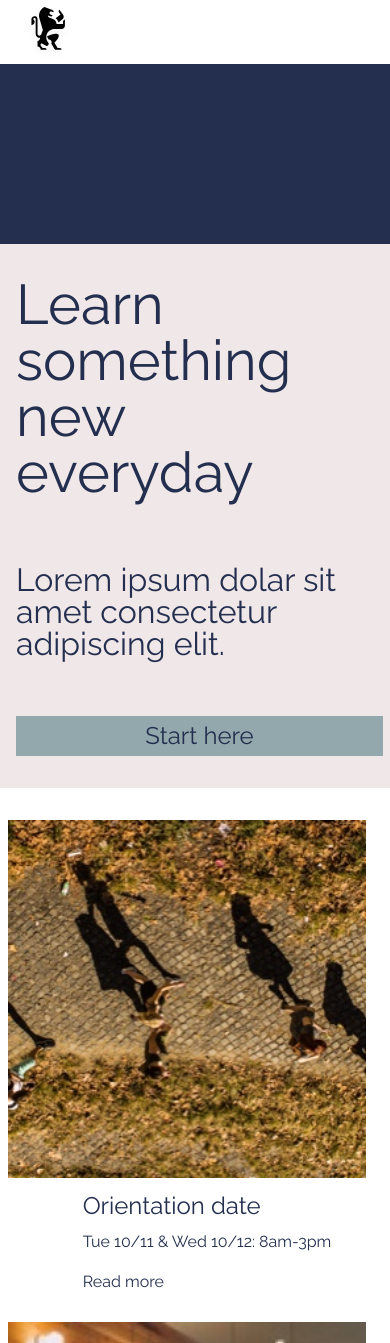
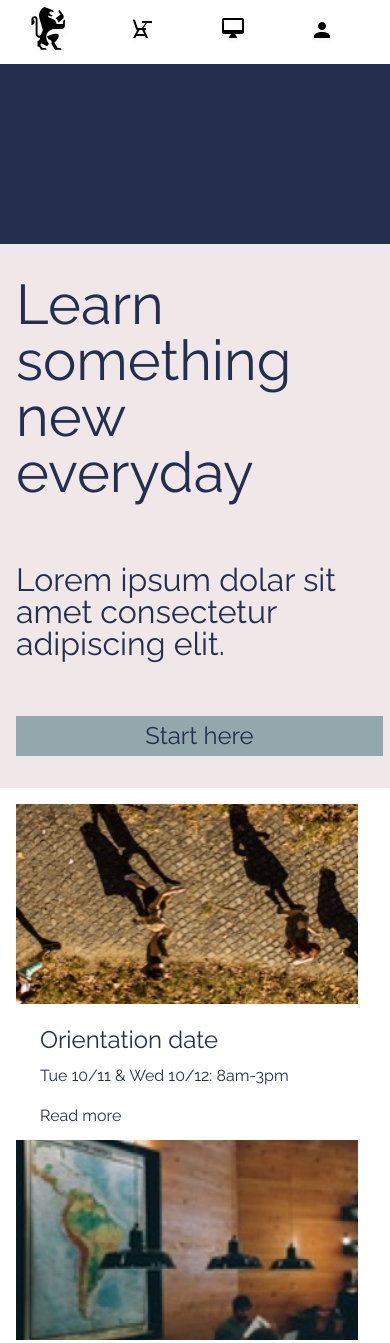
Before and after one commit to laymanamy/CapstoneProject, a plain HTML site: page index.html in a window 390 px wide. Shown: the top 1343 px of the page. Drawn offline with Linux system fonts and the light colour scheme.

Commit message:
complete project final debugs

```diff
--- a/CSS/style.css
+++ b/CSS/style.css
@@ -42,7 +42,7 @@ a {
   color: #242F4F;
 }
 
-nav img {
+.mobile-presentation {
   display: none;
 }
 
@@ -55,12 +55,16 @@ nav img {
     display: none;
   }
 
-  .header-navbar nav ul {
-    display: none;
+  .mobile-presentation {
+    display: block;
   }
 
-  nav ul img { /*why is this not working?*/
-    display: flex;
+  .mobile-presentation img {
+    margin-right: 7rem;
+  }
+
+  .desktop-presentation {
+    display: none;
   }
 }
 
@@ -216,8 +220,12 @@ nav img {
   margin-left: 3rem;
 }
 
+.image-container {
+  width: 35%;
+}
+
 .orientation img, .campus img, .lecture img {
-  width: 35%;
+  width: 100%;
   margin-bottom: 2rem;
   margin-top: 2rem;
 }
@@ -249,6 +257,10 @@ nav img {
   background-color: #EFE7E8;
 }
 
+#info {
+  width: 65%;
+}
+
 @media only screen and (max-width: 680px) {
   .flex-container-info {
     width: 100%;
@@ -268,6 +280,7 @@ nav img {
   .orientation img, .campus img, .lecture img {
     width: 100%;
     margin-right: 2rem;
+
   }
 
   #info h2 {
@@ -276,6 +289,20 @@ nav img {
 
   .lecture {
     background-color: white;
+  }
+
+  .image-container {
+    width: 100%;
+    height: 200px;
+    overflow: hidden;
+    display: flex;
+    justify-content: center;
+    align-items: center;
+  }
+
+  #info {
+    margin-top: 24px;
+    width: 100%;
   }
 }
 
--- a/index.html
+++ b/index.html
@@ -18,13 +18,15 @@
         <h1>COLMAR ACADEMY</h1>
       </header>
       <nav>
-        <ul role="presentation">
+        <ul class="desktop-presentation" role="presentation">
           <li><a href="#oncampus">On campus</a></li>
-          <img src="CSS/images/ic-on-campus.svg" alt="link for on campus">
           <li><a href="#online">Online</a></li>
-          <img src="CSS/images/ic-online.svg" alt="link for online">
           <li><a href="#forcompanies">For companies</a></li>
           <li><a href="#signin">Sign in</a></li>
+        </ul>
+        <ul class="mobile-presentation" role="presentation">
+          <img src="CSS/images/ic-on-campus.svg" alt="link for on campus">
+          <img src="CSS/images/ic-online.svg" alt="link for online">
           <img src="CSS/images/ic-login.svg" alt="link for login">
         </ul>
       </nav>
@@ -56,7 +58,9 @@
       </div>
       <div class="flex-container-info">
         <div class="orientation">
-          <img src="CSS/images/information-orientation.jpg" alt="">
+          <div class="image-container">
+            <img src="CSS/images/information-orientation.jpg" alt="">
+          </div>
           <div id="info">
             <h2>Orientation date</h2>
             <h3>Tue 10/11 & Wed 10/12: 8am-3pm</h3>
@@ -64,7 +68,9 @@
           </div>
         </div>
         <div class="campus">
-          <img src="CSS/images/information-campus.jpg" alt="">
+          <div class="image-container">
+            <img src="CSS/images/information-campus.jpg" alt="">
+          </div>
           <div id="info">
             <h2>Our campus</h2>
             <h3>Find which campus is close by you</h3>
@@ -72,7 +78,9 @@
           </div>
         </div>
         <div class="lecture">
-          <img src="CSS/images/information-guest-lecture.jpg" alt="picture of guest lecturer Oliver Sack">
+          <div class="image-container">
+            <img src="CSS/images/information-guest-lecture.jpg" alt="picture of guest lecturer Oliver Sack">
+          </div>
           <div id="info">
             <h2>Guest lecture</h2>
             <h3>Join a keynote with Oliver Sack about music in medical treatment</h3>
```
